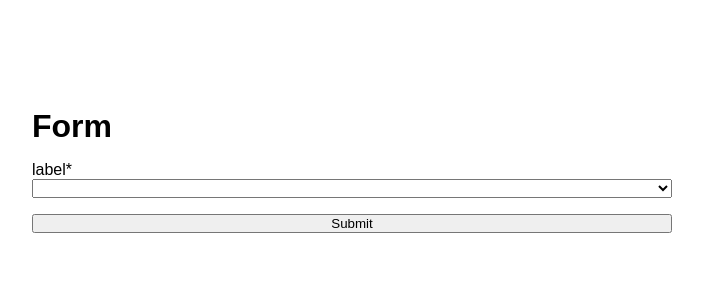
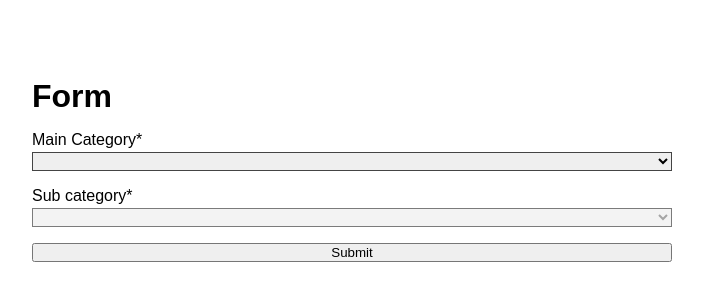
Before and after one commit to hazemelfeky/recursive-form, a Vue app: page / in a window 1280 px wide. Shown: the part 230-530 px from the top of the page, without its empty margins (288-991 px from the left). Built offline with nearby package versions, Linux system fonts and the light colour scheme.

Commit message:
feat: add other option logic

```diff
--- a/src/App.vue
+++ b/src/App.vue
@@ -1,16 +1,12 @@
 <script setup>
 import { ref } from "vue";
+import data from "./data.js";
 import SharedSelect from "./components/SharedSelect.vue";
 
 const form = ref({
-  main: null,
+  category: null,
+  subcategory: null,
 });
-
-const mainOptions = [
-  { value: "cars", name: "Cars" },
-  { value: "Motocycles", name: "Motocycles" },
-  { value: "Banana", name: "Banana" },
-];
 
 const handleSubmit = () => {
   console.log(form.value);
@@ -22,11 +18,46 @@ const handleSubmit = () => {
     <h1>Form</h1>
     <SharedSelect
       :form="form"
-      name="main"
-      label="label*"
-      :options="mainOptions"
+      name="category"
+      label="Main Category*"
+      :options="data"
       required
     />
+    <SharedSelect
+      :form="form"
+      name="subcategory"
+      label="Sub category*"
+      :options="data"
+      required
+      :disabled="!form.category"
+    />
+    <fieldset v-if="form.subcategory">
+      <SharedSelect
+        :form="form"
+        name="type"
+        label="Process Type"
+        :options="data"
+        has-others
+      />
+      <!-- <SharedSelect
+        :form="form"
+        name="subcategory"
+        label="Sub category"
+        :options="data"
+      />
+      <SharedSelect
+        :form="form"
+        name="subcategory"
+        label="Sub category"
+        :options="data"
+      />
+      <SharedSelect
+        :form="form"
+        name="subcategory"
+        label="Sub category"
+        :options="data"
+      /> -->
+    </fieldset>
     <button>Submit</button>
   </form>
 </template>
--- a/src/components/SharedSelect.vue
+++ b/src/components/SharedSelect.vue
@@ -1,18 +1,33 @@
 <script setup>
-defineProps({
+import { ref } from "vue";
+
+const props = defineProps({
   form: { type: Object, default: () => ({}) },
   name: { type: String, default: "value" },
   label: { type: String, default: "value" },
   itemName: { type: String, default: "value" },
   itemValue: { type: String, default: "value" },
   options: { type: Array, default: () => [] },
+  hasOthers: { type: Boolean, default: false },
 });
+
+const selectValue = ref(null);
+
+const handleChange = (e) => {
+  const val = e.target.value;
+  if (val != "") props.form[props.name] = selectValue.value;
+};
 </script>
 <template>
   <div>
     <label :for="name">
       <div>{{ label }}</div>
-      <select :id="name" v-model="form[name]" v-bind="$attrs">
+      <select
+        :id="name"
+        v-model="selectValue"
+        v-bind="$attrs"
+        @change="handleChange"
+      >
         <option
           v-for="option in options"
           :key="option[itemName]"
@@ -20,7 +35,9 @@ defineProps({
         >
           {{ option[itemValue] }}
         </option>
+        <option value="" v-if="hasOthers">Others</option>
       </select>
+      <input type="text" v-if="selectValue == ''" v-model="form[name]" />
     </label>
   </div>
 </template>
--- /dev/null
+++ b/src/data.js
@@ -0,0 +1,111 @@
+export default [
+  {
+    name: "Action",
+    value: "action",
+    children: [
+      {
+        name: "First-person Shooter",
+        value: "firstPersonShooter",
+        children: [],
+      },
+      { name: "Platformer", value: "platformer", children: [] },
+      { name: "Fighting Game", value: "fightingGame", children: [] },
+    ],
+  },
+  {
+    name: "Adventure",
+    value: "adventure",
+    children: [
+      { name: "Point-and-Click", value: "pointAndClick", children: [] },
+      { name: "Open World", value: "openWorld", children: [] },
+      {
+        name: "Interactive Fiction",
+        value: "interactiveFiction",
+        children: [],
+      },
+    ],
+  },
+  {
+    name: "RPG",
+    value: "rpg",
+    children: [
+      { name: "Action RPG", value: "actionRPG", children: [] },
+      { name: "Turn-based RPG", value: "turnBasedRPG", children: [] },
+      { name: "MMORPG", value: "mmorpg", children: [] },
+    ],
+  },
+  {
+    name: "Strategy",
+    value: "strategy",
+    children: [
+      { name: "Real-time Strategy", value: "realTimeStrategy", children: [] },
+      { name: "Turn-based Strategy", value: "turnBasedStrategy", children: [] },
+      {
+        name: "Resource Management",
+        value: "resourceManagement",
+        children: [],
+      },
+    ],
+  },
+  {
+    name: "Simulation",
+    value: "simulation",
+    children: [
+      { name: "Life Simulation", value: "lifeSimulation", children: [] },
+      { name: "Vehicle Simulation", value: "vehicleSimulation", children: [] },
+      { name: "Flight Simulation", value: "flightSimulation", children: [] },
+      { name: "Management", value: "management", children: [] },
+    ],
+  },
+  {
+    name: "Sports",
+    value: "sports",
+    children: ["football", "basketball", "racing", "baseball"],
+  },
+  {
+    name: "Puzzle",
+    value: "puzzle",
+    children: ["match3", "platformer", "logicPuzzle"],
+  },
+  {
+    name: "Casual",
+    value: "casual",
+    children: ["hiddenObject", "timeManagement", "wordGame"],
+  },
+  {
+    name: "Arcade",
+    value: "arcade",
+    children: [
+      { name: "Retro", value: "retro", children: [] },
+      { name: "Rhythm", value: "rhythm", children: [] },
+      { name: "Puzzle", value: "puzzle", children: [] },
+    ],
+  },
+  {
+    name: "Party",
+    value: "party",
+    children: [
+      { name: "Local Multiplayer", value: "localMultiplayer", children: [] },
+      { name: "Cooperative", value: "cooperative", children: [] },
+      { name: "Mini-games", value: "miniGames", children: [] },
+    ],
+  },
+  {
+    name: "Board Game",
+    value: "boardGame",
+    children: [
+      { name: "Digital Adaptation", value: "digitalAdaptation", children: [] },
+      { name: "Card Game", value: "cardGame", children: [] },
+      { name: "Strategy", value: "strategy", children: [] },
+    ],
+  },
+  {
+    name: "Role-Playing",
+    value: "rolePlaying",
+    children: [
+      { name: "Action RPG", value: "actionRPG", children: [] },
+      { name: "Turn-based RPG", value: "turnBasedRPG", children: [] },
+      { name: "MMORPG", value: "mmorpg", children: [] },
+    ],
+  },
+];
--- a/src/styles.css
+++ b/src/styles.css
@@ -18,6 +18,19 @@ form {
   margin: 0 auto;
 }
 
-select {
+label {
+  display: flex;
+  flex-direction: column;
+  gap: 0.2rem;
+}
+
+select,
+input {
   width: 100%;
+  border: 1px solid #444;
 }
+
+fieldset {
+  margin: 0;
+  border: unset;
+}
```
